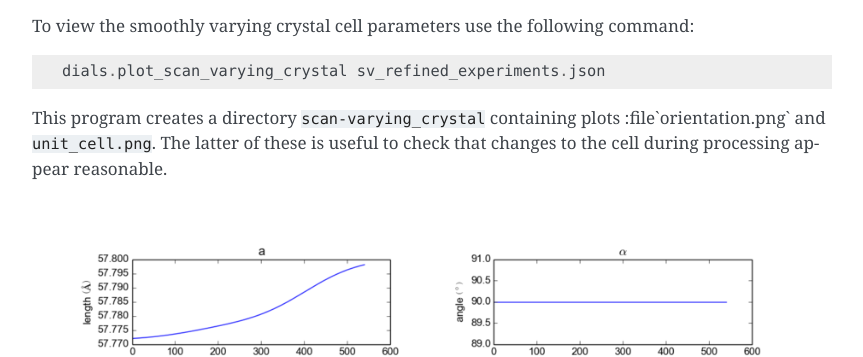
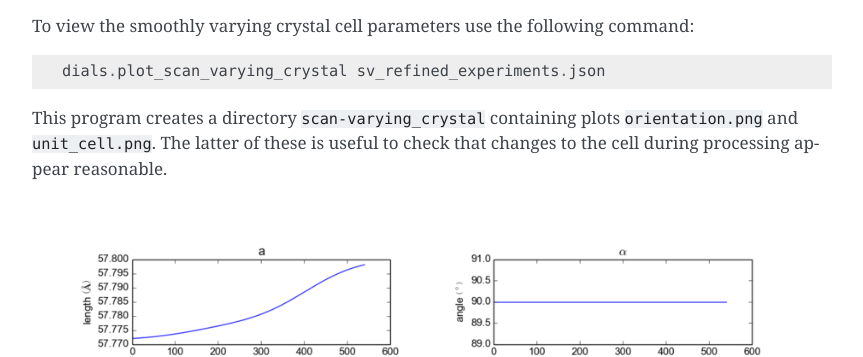
Before and after one commit to dials/docs, a Sphinx documentation site: the page built from sphinx/documentation/tutorials/processing_in_detail_tutorial.rst, in a window 1280 px wide and 900 px high, scrolled down 15458 px. Shown: the part 154-511 px from the top of the window, without its empty margins (282-1145 px from the left). Built offline with Sphinx 7.4.7, drawn with Linux system fonts in a browser that asks for light colours; formulas are drawn with MathJax 3; pages that are not in the unit, such as notebooks, are missing from menus.

Commit message:
fix markup of filename

```diff
--- a/sphinx/documentation/tutorials/processing_in_detail_tutorial.rst
+++ b/sphinx/documentation/tutorials/processing_in_detail_tutorial.rst
@@ -767,7 +767,7 @@ To view the smoothly varying crystal cell parameters use the following command::
   dials.plot_scan_varying_crystal sv_refined_experiments.json
 
 This program creates a directory :file:`scan-varying_crystal` containing
-plots :file`orientation.png` and :file:`unit_cell.png`. The latter of these
+plots :file:`orientation.png` and :file:`unit_cell.png`. The latter of these
 is useful to check that changes to the cell during processing appear reasonable.
 
 .. image:: /figures/unit_cell.png
```
